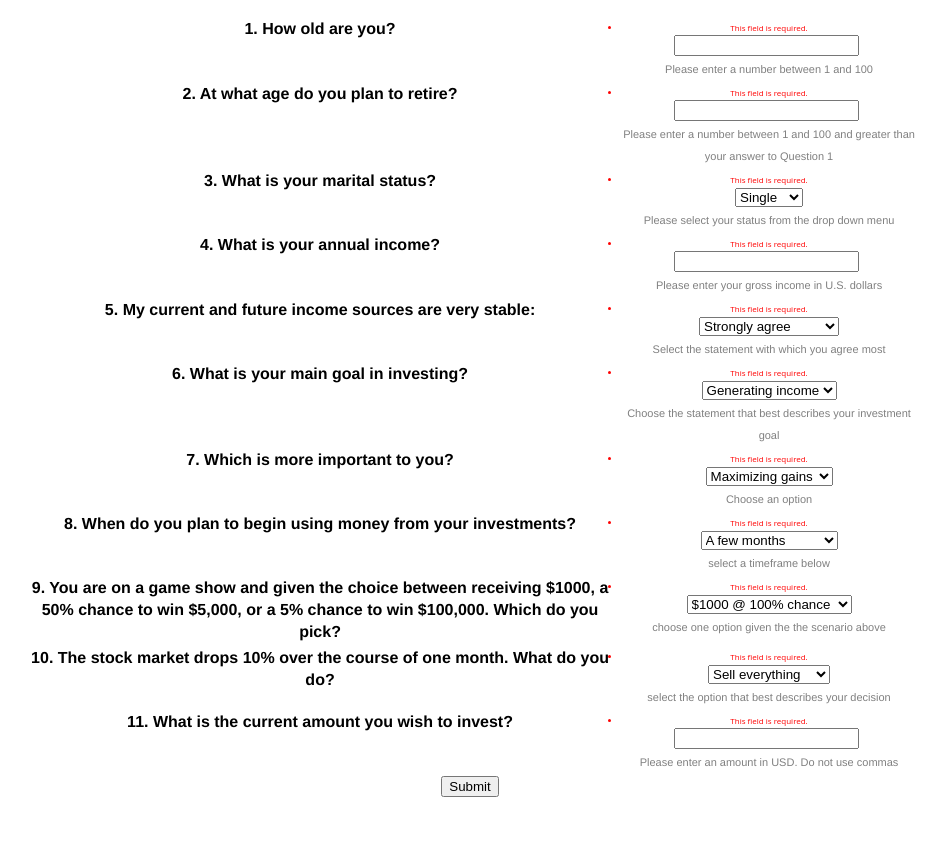
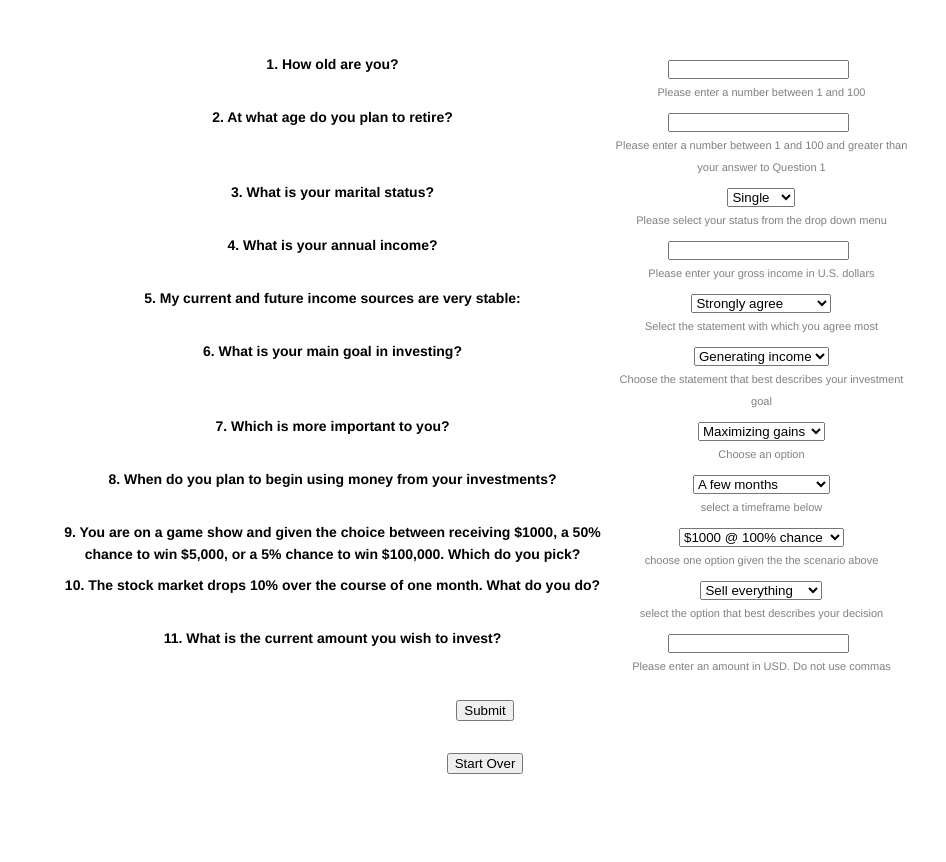
Before and after one commit to badusumilli/cs122-project-badusumilli-dancassara-lynchc, a Django app: page /quiz/quiz_form in a window 1280 px wide. Shown: the part 319-1181 px from the top of the page, without its empty margins (45-991 px from the left). After the commit the page ends 1093 px from the top, so only its background shows below. Run offline with Django 3.2, Linux system fonts and the light colour scheme; parts of the project's set-up code (start-up, migrations or seed data) failed here and were passed over.

Commit message:
stability and formatting improvements

```diff
--- a/robo_ui/quiz/portfolio_return.py
+++ b/robo_ui/quiz/portfolio_return.py
@@ -104,6 +104,9 @@ def create_graphs_and_text(allocation, wealth, hist_period ='10y'):
 	with open('quiz/temp_json_files/best_text.txt', 'w') as outfile:
 		json.dump(best_text, outfile)
 
+	with open('quiz/temp_json_files/profile.txt', 'w') as outfile:
+		json.dump(allocation, outfile)
+
 	# return etfs_text, performance_text, worst_text, best_text
 
 
@@ -111,15 +114,15 @@ def create_descriptions(allocation, annualized_return, worst_change, best_change
 
 	allocation_text = 'Your recommended investment allocation is ' + allocation \
 	+ '. This allocation was chosen for you based on your assessed risk tolerance. ' \
-	+ 'In investing, risk and related in very important ways. Below, you will see ' \
+	+ 'In investing, risk and return are related in very important ways. Below, you will see ' \
 	+ 'graphs illustrating what the returns of this portfolio have been over the previous ' \
 	+ 'ten years. While there are never any guarantees in investing, an investor should ' \
-	+ 'expect to have a similar experience over the next ten years. ' + allocation
+	+ 'expect to have a similar experience over the next ten years.'
 
 	etfs = []
 	for etf in ETF_NAMES.items():
 		etfs.append(etf[0] + ": " + etf[1])
-	etfs_text = '\n'.join(etfs)
+	etfs_text = ', '.join(etfs)
 
 	performance_text = "We recommend that you invest in the " + allocation \
 	+ " Portfolio. This portfolio consists of Vanguard ETFs, chosen because " \
--- a/robo_ui/quiz/temp_json_files/allocation_text.txt
+++ b/robo_ui/quiz/temp_json_files/allocation_text.txt
@@ -1 +1 @@
-"Your recommended investment allocation is Balanced. This allocation was chosen for you based on your assessed risk tolerance. In investing, risk and related in very important ways. Below, you will see graphs illustrating what the returns of this portfolio have been over the previous ten years. While there are never any guarantees in investing, an investor should expect to have a similar experience over the next ten years. Balanced"
+"Your recommended investment allocation is Balanced. This allocation was chosen for you based on your assessed risk tolerance. In investing, risk and return are related in very important ways. Below, you will see graphs illustrating what the returns of this portfolio have been over the previous ten years. While there are never any guarantees in investing, an investor should expect to have a similar experience over the next ten years."
--- a/robo_ui/quiz/temp_json_files/etfs_text.txt
+++ b/robo_ui/quiz/temp_json_files/etfs_text.txt
@@ -1 +1 @@
-"VWO: Vanguard FTSE Emerging Markets ETF\nVSS: Vanguard FTSE All-World Ex-US Small Cap ETF\nVNQI: Vanguard Global Ex-US Real Estate ETF\nVBR: Vanguard Small-Cap Value ETF\nVNQ: Vanguard REIT ETF\nBNDX: Vanguard Total International Bond ETF\nVEA: Vanguard FTSE Developed Markets ETF\nBSV: Vanguard Short-Term Bond ETF\nVTI: Vanguard Total Stock Market ETF\nBND: Vanguard Total Bond Market ETF"
+"VEA: Vanguard FTSE Developed Markets ETF, BNDX: Vanguard Total International Bond ETF, VBR: Vanguard Small-Cap Value ETF, BND: Vanguard Total Bond Market ETF, VSS: Vanguard FTSE All-World Ex-US Small Cap ETF, VWO: Vanguard FTSE Emerging Markets ETF, BSV: Vanguard Short-Term Bond ETF, VNQ: Vanguard REIT ETF, VTI: Vanguard Total Stock Market ETF, VNQI: Vanguard Global Ex-US Real Estate ETF"
--- /dev/null
+++ b/robo_ui/quiz/temp_json_files/profile.txt
@@ -0,0 +1 @@
+"Balanced"
--- a/robo_ui/quiz/templates/index.html
+++ b/robo_ui/quiz/templates/index.html
@@ -5,15 +5,14 @@
     <head>
         <title>Personal Finance Quiz</title>
         <link rel="stylesheet" type="text/css" href="{% static "/static/main.css" %}" />
-        <link rel="stylesheet" type="text/css" href="http://fonts.googleapis.com/css?family=Tangerine">
+        <link rel="stylesheet" type="text/css" href="http://fonts.googleapis.com/css?family=Open Sans" />
     </head>
 
     <body>
 
         <div id="header">
             <table>
-                <input type="submit" name='home' value="Start Over"/>
-                <h1>ACC Robo-Advisor Personal Finance Quiz</h1>
+                <h1>UChicago Robo-Advisor Personal Finance Quiz</h1>
             </table>
         </div>
 
@@ -28,8 +27,23 @@
             </form>
         </div>
 
+        <div class="frame">
+            <form method="get">
+                <table>
+                    <input type="submit" name='home' value="Start Over"/>
+                </table>
+            </form>
+        </div>
+
         {% if err %}
         <div class ="error">
             {{ err|safe }}
         </div>
         {% endif %}
+
+
+        <div class="frame">
+            <form method="get">
+                {{ error_message }}
+            </form>
+        </div>
--- a/robo_ui/quiz/views.py
+++ b/robo_ui/quiz/views.py
@@ -10,6 +10,7 @@ import os
 from quiz import survey, portfolio_return
 import plotly.plotly as py
 import webbrowser
+import re
 #Homepage when one initially visits the site!
 def home(request):
 	context = {}
@@ -21,6 +22,10 @@ def home(request):
 			if form.cleaned_data['start_quiz']:
 				return HttpResponseRedirect('quiz_form')
 		print (context)
+	context['explanation_text'] = 'Our 11 question quiz will determine \
+	your investor profile, and then recommend an investment portfolio that \
+		matches your needs'
+	context['error_message'] = 'Each field is Required!'
 	context['form'] = form
 	return render(request, 'homepage.html', context)
 
@@ -30,21 +35,22 @@ def helper():
 
 	with open('quiz/temp_json_files/allocation_text.txt') as data_file:
 		allocation_text = json.load(data_file)
-		allocation_list = allocation_text.split()
-		profile = allocation_list[-1]
-		print (profile)
 	with open('quiz/temp_json_files/etfs_text.txt') as data_file:
 		etfs_text = json.load(data_file)
+		etfs_list = etfs_text.split(',')
+
 	with open('quiz/temp_json_files/performance_text.txt') as data_file:
 		performance_text = json.load(data_file)
 	with open('quiz/temp_json_files/worst_text.txt') as data_file:
 		worst_text = json.load(data_file)
 	with open('quiz/temp_json_files/best_text.txt') as data_file:
 		best_text = json.load(data_file)
+	with open('quiz/temp_json_files/profile.txt') as data_file:
+		profile = json.load(data_file)
 
 	context['profile'] = profile
 	context['allocation_text'] = allocation_text
-	context['etfs_text'] = etfs_text
+	context['etfs_list'] = etfs_list
 	context['performance_text'] = performance_text
 	context['worst_text'] = worst_text
 	context['best_text'] = best_text
@@ -57,6 +63,10 @@ def results(request):
 	profile = context['profile']
 	allocations = ['Very_Conservative', 'Conservative', 'Balanced', 'Aggressive', 'Very_Aggressive']
 	x = allocations.index(profile)
+	if request.method == 'GET':
+		if 'home' in request.GET:
+				return HttpResponseRedirect('/quiz')
+
 	if 'more' in request.GET:
 		if x != len(allocations)-1:
 			x = x + 1
@@ -89,22 +99,33 @@ def quiz_form(request):
 	context = {}
 	res = None
 	if request.method == 'GET':
+		if 'home' in request.GET:
+				return HttpResponseRedirect('/quiz')
+
 		form = QuizForm(request.GET)
 		if form.is_valid():
-			if form.cleaned_data['home']:
-				return HttpResponseRedirect('.')
+
 			args = {}
 			args['q1'] = form.cleaned_data['how_old']
 			args['q2'] = form.cleaned_data['when_retire']
 			args['q3'] = form.cleaned_data['marital_status']
-			args['q4'] = form.cleaned_data['annual_income']
+
+			args['q4'] = form.cleaned_data['annual_income'].replace(',', '')
+			args['q4'] = re.findall('[0-9]+', args['q4'])
+			args['q4'] = args['q4'][0]
+
 			args['q5'] = form.cleaned_data['income_stability']
 			args['q6'] = form.cleaned_data['main_goal']
 			args['q7'] = form.cleaned_data['most_important']
 			args['q8'] = form.cleaned_data['divest_in']
 			args['q9'] = form.cleaned_data['game_show']
 			args['q10'] = form.cleaned_data['stock_panic']
-			args['q11'] = int(form.cleaned_data['principal'])
+
+			args['q11'] = form.cleaned_data['principal'].replace(',', '')
+			args['q11'] = re.findall('[0-9]+', args['q11'])
+			args['q11'] = int(args['q11'][0])
+
+
 			print (args)
 			try:
 				profile = survey.risk_tolerance(args)
@@ -160,9 +181,7 @@ PANIC = _build_dropdown(['Sell everything', 'Sell some stocks', \
 class HomePage(forms.Form):
 	start_quiz = forms.CharField(
 		label='Please enter your name to begin the quiz',
-		help_text='Our 11 question quiz will determine your investor \
-		profile, and then recommend an investment portfolio that \
-		matches your needs',
+		help_text=None,
 		required=True)
 class MultipleChoice(forms.MultiValueField):
 	def __init__(self, *args, **kwargs):
--- a/robo_ui/static/main.css
+++ b/robo_ui/static/main.css
@@ -5,7 +5,9 @@ html, body {
     font-family: "Open Sans" ;
     border: 2px;
     border-color: rgb(0,0,0);
-    width: 900px;
+    width: 960px;
+    vertical-align: bottom;
+    margin-bottom: 10px;
 
 }
 
@@ -13,8 +15,8 @@ div#header {
     background-image: url('http://images.fineartamerica.com/images/artworkimages/mediumlarge/1/chicago-skyline-evening-donald-schwartz.jpg');
     width: 900px;
     height: 268px;
-    margin: 0;
-    padding: 0;
+    margin: auto;
+    padding: 0px;
 
 }
 
@@ -32,7 +34,9 @@ div#graph {
 }
 
 div.frame {
-    margin: 15px;
+    margin: auto;
+    margin-top: 30px;
+    margin-bottom: 15px;
     padding: 0px;
     text-align: center;
     width: 900px;
@@ -49,10 +53,10 @@ div.Row
     border-spacing: 10px;
 }
 
-div.Column
-{
+div.Column {
     display: table-cell;
-    background-color: red; /*Optional*/
+    text-align: center ;
+    width: 900px;
 }
 
 div.args {
@@ -81,23 +85,18 @@ fieldset legend {
     font-size: 12px;
 }
 
-input.query {
-    font-size: 18px;
-}
-
 label {
-    font-size: 16px;
+    font-size: 14px;
     font-family: Helvetica;
 }
-
-p.num_results {
-    margin-left: 5px;
-    font-size: 12px;
+table.Column {
+    text-align: center;
 }
 
 table.form {
     text-align: center;
     max-width: 900px;
+    padding: 20px;
 }
 
 table.form tr td,
@@ -107,7 +106,9 @@ table.form tr th {
 
 table.form input {
     margin-right: 5px;
+    padding: 0px;
 }
+
 
 table.form input#id_query {
     font-size: 18px;
@@ -145,6 +146,7 @@ table.courses tr:nth-child(even) {
     background: #eee;
 }
 
+
 ul.errorlist {
     margin: 0px;
     padding: 0px;
@@ -153,10 +155,10 @@ ul.errorlist {
 }
 
 ul.errorlist li {
-    font-size: 8px;
+    font-size: 0px;
     color: red;
     margin: 0px;
-    padding: 0px;
+    padding: px;
 }
 
 span.helptext {
```
Also changed, not shown: robo_ui/quiz/templates/homepage.html (+11 -0 lines), robo_ui/quiz/templates/results.html (+11 -11 lines).
